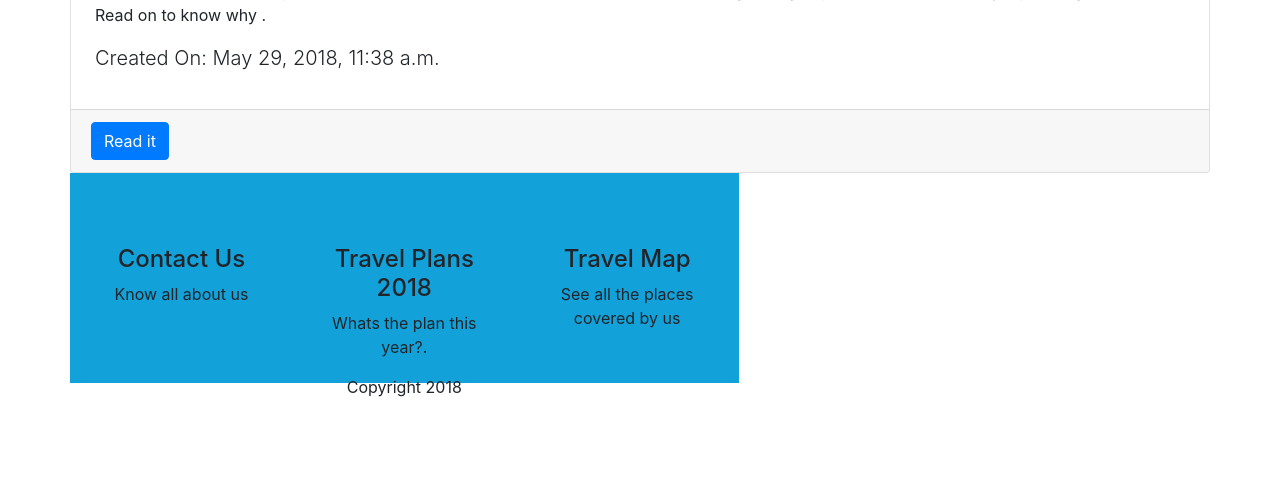
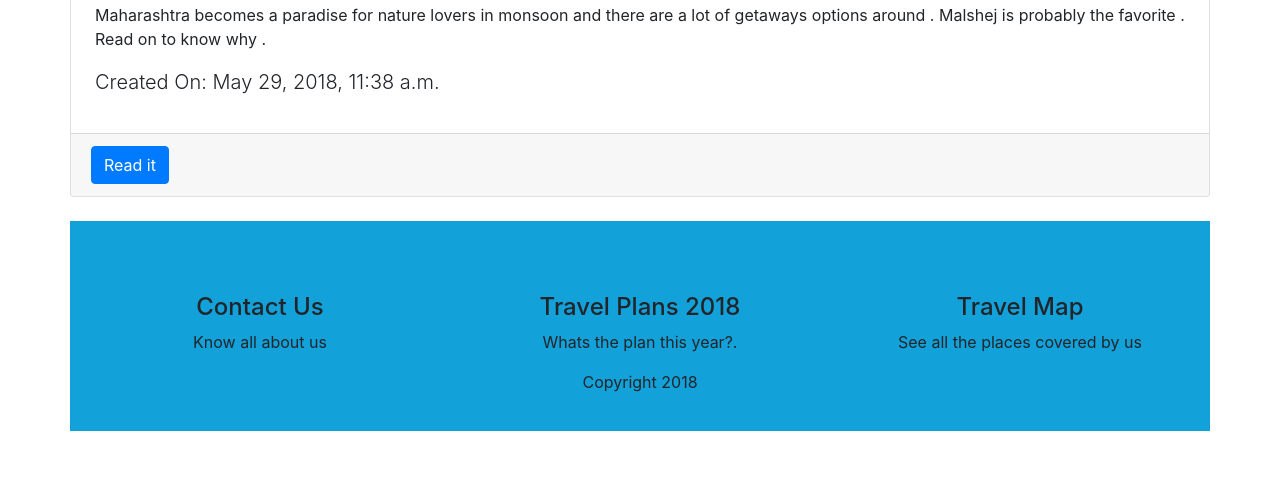
Before and after one commit to arindam31/Django_TravelBlog, a Django app: page /posts/ in a window 1280 px wide. Shown: the part 1841-2320 px from the top of the page. Before the commit the page ends 2238 px from the top, so only its background shows below. Run offline with Django 3.2, Linux system fonts and the light colour scheme; data comes from the database, SQL or seed files in the repository; parts of the project's set-up code (start-up, migrations or seed data) failed here and were passed over; some libraries are stand-ins or nearby versions.

Commit message:
Footer issue...fixed

```diff
--- a/blog/templates/blog/new_blog_base.html
+++ b/blog/templates/blog/new_blog_base.html
@@ -55,7 +55,7 @@
 	{% block content %}
 	{% endblock %}
 
-	<div id="siteFooter" style="height: 210px;background-color: #13A1DA" class="graduating_blue">
+	<div id="siteFooter" style="height: 210px;width:100%;background-color: #13A1DA" class="graduating_blue my-4">
         <div class="container-fluid mt-5">
 	        <div class="row">
 	            <br>
--- a/blog/templates/blog/post_list.html
+++ b/blog/templates/blog/post_list.html
@@ -1,6 +1,6 @@
 {% extends 'blog/new_blog_base.html' %}
 {% block content %}
-    <div class="container mb-4">
+    <div class="container my-4">
     {% if posts %}
 
 
```
